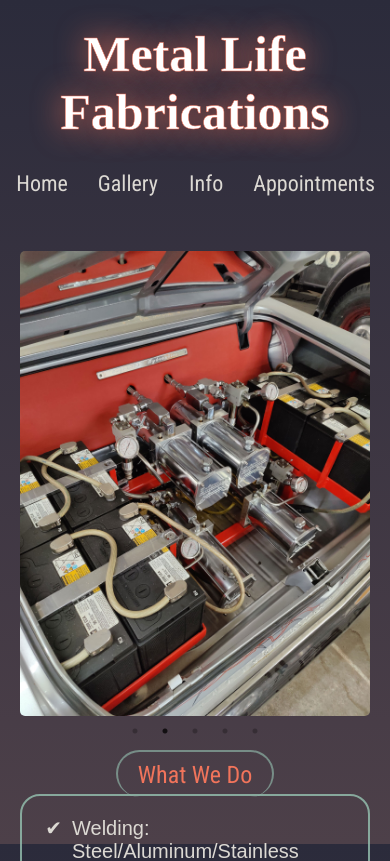
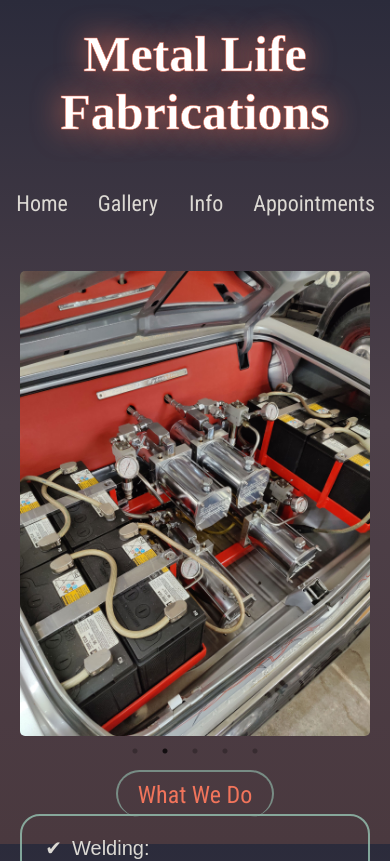
Before and after one commit to jeffkealy/MetalLifeFabrications, a Next.js app: page / in a window 390 px wide. Shown: the top 861 px of the page. Built offline with nearby package versions, Linux system fonts and the light colour scheme; a web font is replaced by a local one.

Commit message:
adjusted gradient colors

```diff
--- a/styles/Nav.module.css
+++ b/styles/Nav.module.css
@@ -71,10 +71,10 @@
 @media screen and (max-width: 762px) {
   #nav {
     flex-wrap: wrap;
-    padding: 20px 0;
+    padding: 0px 0 20px;
   }
   #nav .title {
-    padding-bottom: 20px;
+    padding: 20px 0;
   }
   #nav .logo {
     display: none;
@@ -84,6 +84,7 @@
     width: 100%;
     flex: 1;
     flex: 0 0 100%;
+    margin-bottom: 20px;
   }
   #nav .non-image {
     padding: 5px 10px;
--- a/styles/globals.css
+++ b/styles/globals.css
@@ -6,6 +6,7 @@
   --brown-dark: #4e362a;
   --brown: #5f3e3a;
   --brown-purple: #4d4049;
+  --brown-purple-2: #4a393f;
   --purple-dark: #282637;
   --blue-soft: #53627a;
   --olive-green: #8c9da7;
@@ -24,17 +25,18 @@
   --thatch: #ba9fa0;
   --shadow-green: #97c4b2;
   --charde: #2b2b3b;
+
+  --light-blue: #7991ec;
 }
 body,
 html {
 }
 body {
-  background-image: linear-gradient(180deg, var(--charde), var(--brown-purple));
-  background-size: cover;
+  background-image: linear-gradient(180deg, var(--charde), var(--brown-purple), #4a393f);
+  background-repeat: no-repeat;
   background-position: top;
   background-attachment: fixed;
   color: var(--white);
-
   font-family: "Roboto ", sans-serif;
   margin: 0;
 }
```
